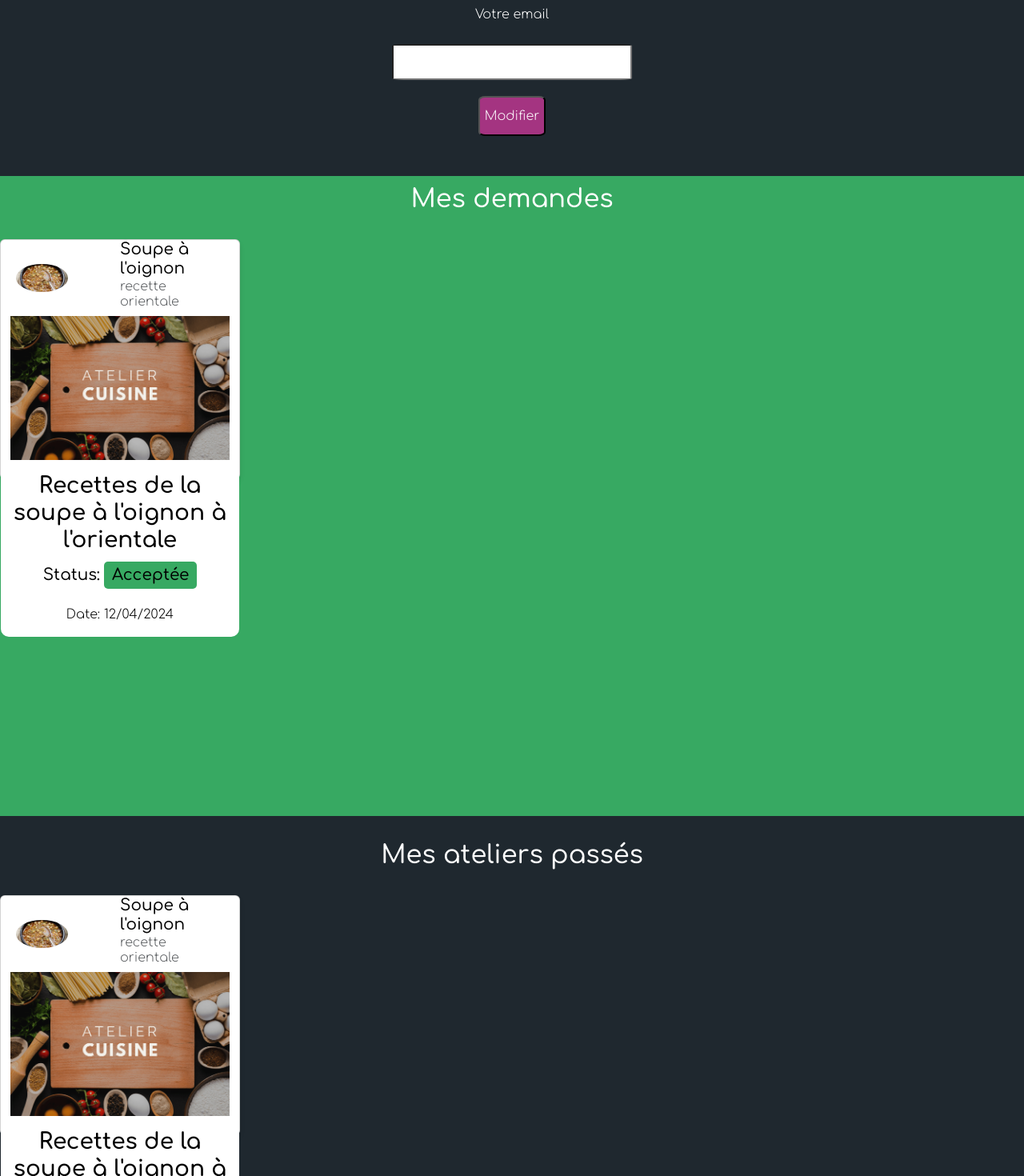
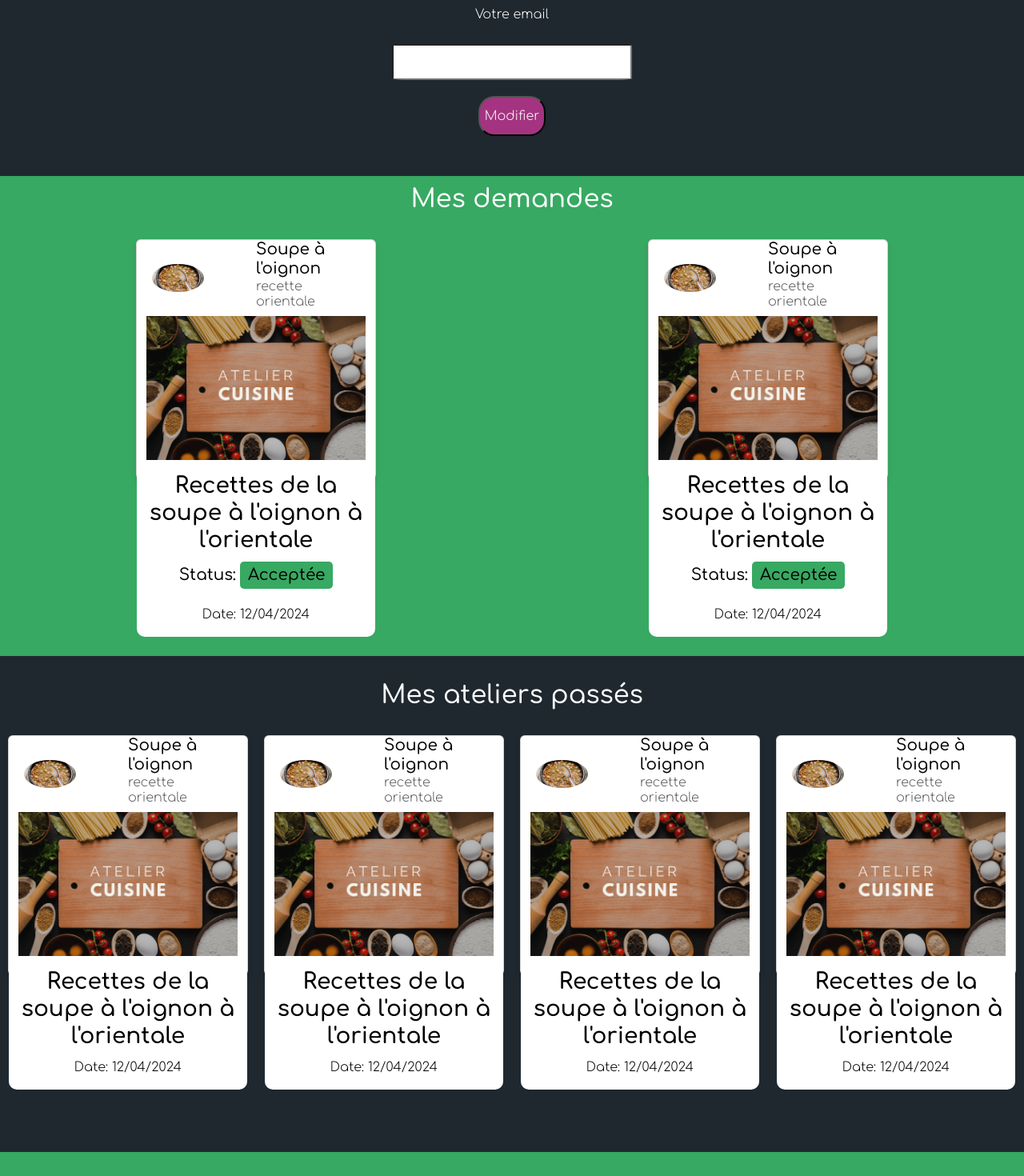
Before and after one commit to Hollowone1/charly_front, a Vue app in the folder Charly_front/: page /profil in a window 1280 px wide. Shown: the part 680-2150 px from the top of the page at 80% size. Built offline with nearby package versions, Linux system fonts and the light colour scheme.

Commit message:
fix: modif de la page profil réalisé par antoine

```diff
--- a/Charly_front/src/views/ProfileView.vue
+++ b/Charly_front/src/views/ProfileView.vue
@@ -3,7 +3,7 @@
         <div class="profil">
             <h2>Mon profil</h2>
             <form>
-                <img src="@/assets/profil.jpg" alt="photo de profil">
+                <img src="@/assets/profil.png" alt="photo de profil">
                 <label for="name">Votre nom</label>
                 <input type="text">
                 <label for="surname">Votre prénom</label>
@@ -15,6 +15,7 @@
         </div>
         <section class="demands">
             <h2>Mes demandes</h2>
+            <div class="cards">
                 <div class="card rounded">
                     <div class="container-fluid">
                         <div class="row border-top-radius">
@@ -34,10 +35,43 @@
                         <div class="row border-bottom-radius">
                             <div class="col-md-12">
                                 <h3 class="card-title mt-3">Recettes de la soupe à l'oignon à l'orientale</h3>
-                            <div class="card-status"> <h5 class="status-btn">Status:
+                                <div class="card-status">
+                                    <h5 class="status-btn">Status:
                                         <div class="state-status">Acceptée</div>
-                            </h5></div>
+                                    </h5>
+                                </div>
                                 <p class="card-date">Date: 12/04/2024</p>
+                            </div>
+                        </div>
+                    </div>
+                </div>
+
+                <div class="card rounded">
+                    <div class="container-fluid">
+                        <div class="row border-top-radius">
+                            <div class="col-md-6">
+                                <img src="@/assets/ragout.jpg" alt="image de la recette" class="img-fluid">
+                            </div>
+                            <div class="col-md-6 d-flex flex-column justify-content-center align-items-start">
+                                <h5 class="card-title">Soupe à l'oignon</h5>
+                                <h6 class="card-subtitle mb-2 text-muted">recette orientale</h6>
+                            </div>
+                        </div>
+                        <div class="row">
+                            <div class="col-md-12">
+                                <img src="@/assets/cuisine.png" alt="image du cours" class="img-fluid w-100">
+                            </div>
+                        </div>
+                        <div class="row border-bottom-radius">
+                            <div class="col-md-12">
+                                <h3 class="card-title mt-3">Recettes de la soupe à l'oignon à l'orientale</h3>
+                                <div class="card-status">
+                                    <h5 class="status-btn">Status:
+                                        <div class="state-status">Acceptée</div>
+                                    </h5>
+                                </div>
+                                <p class="card-date">Date: 12/04/2024</p>
+                            </div>
                         </div>
                     </div>
                 </div>
@@ -45,6 +79,7 @@
         </section>
         <section class="ateliers">
             <h2>Mes ateliers passés</h2>
+            <div class="cards">
                 <div class="card rounded">
                     <div class="container-fluid">
                         <div class="row border-top-radius">
@@ -69,6 +104,83 @@
                         </div>
                     </div>
                 </div>
+
+                <div class="card rounded">
+                    <div class="container-fluid">
+                        <div class="row border-top-radius">
+                            <div class="col-md-6">
+                                <img src="@/assets/ragout.jpg" alt="image de la recette" class="img-fluid">
+                            </div>
+                            <div class="col-md-6 d-flex flex-column justify-content-center align-items-start">
+                                <h5 class="card-title">Soupe à l'oignon</h5>
+                                <h6 class="card-subtitle mb-2 text-muted">recette orientale</h6>
+                            </div>
+                        </div>
+                        <div class="row">
+                            <div class="col-md-12">
+                                <img src="@/assets/cuisine.png" alt="image du cours" class="img-fluid w-100">
+                            </div>
+                        </div>
+                        <div class="row border-bottom-radius">
+                            <div class="col-md-12">
+                                <h3 class="card-title mt-3">Recettes de la soupe à l'oignon à l'orientale</h3>
+                                <p class="card-date">Date: 12/04/2024</p>
+                            </div>
+                        </div>
+                    </div>
+                </div>
+
+                <div class="card rounded">
+                    <div class="container-fluid">
+                        <div class="row border-top-radius">
+                            <div class="col-md-6">
+                                <img src="@/assets/ragout.jpg" alt="image de la recette" class="img-fluid">
+                            </div>
+                            <div class="col-md-6 d-flex flex-column justify-content-center align-items-start">
+                                <h5 class="card-title">Soupe à l'oignon</h5>
+                                <h6 class="card-subtitle mb-2 text-muted">recette orientale</h6>
+                            </div>
+                        </div>
+                        <div class="row">
+                            <div class="col-md-12">
+                                <img src="@/assets/cuisine.png" alt="image du cours" class="img-fluid w-100">
+                            </div>
+                        </div>
+                        <div class="row border-bottom-radius">
+                            <div class="col-md-12">
+                                <h3 class="card-title mt-3">Recettes de la soupe à l'oignon à l'orientale</h3>
+                                <p class="card-date">Date: 12/04/2024</p>
+                            </div>
+                        </div>
+                    </div>
+                </div>
+
+                <div class="card rounded">
+                    <div class="container-fluid">
+                        <div class="row border-top-radius">
+                            <div class="col-md-6">
+                                <img src="@/assets/ragout.jpg" alt="image de la recette" class="img-fluid">
+                            </div>
+                            <div class="col-md-6 d-flex flex-column justify-content-center align-items-start">
+                                <h5 class="card-title">Soupe à l'oignon</h5>
+                                <h6 class="card-subtitle mb-2 text-muted">recette orientale</h6>
+                            </div>
+                        </div>
+                        <div class="row">
+                            <div class="col-md-12">
+                                <img src="@/assets/cuisine.png" alt="image du cours" class="img-fluid w-100">
+                            </div>
+                        </div>
+                        <div class="row border-bottom-radius">
+                            <div class="col-md-12">
+                                <h3 class="card-title mt-3">Recettes de la soupe à l'oignon à l'orientale</h3>
+                                <p class="card-date">Date: 12/04/2024</p>
+                            </div>
+                        </div>
+                    </div>
+                </div>
+
+            </div>
         </section>
     </main>
 
@@ -82,7 +194,6 @@
 @import url('https://fonts.googleapis.com/css2?family=Comfortaa:wght@300..700&display=swap');
 
 
-
 .profil {
   display: flex;
   flex-direction: column;
@@ -92,7 +203,7 @@
 
 .profil h1 {
   margin-bottom: 20px;
-    font-family: 'Comfortaa',sans-serif;
+  font-family: 'Comfortaa', sans-serif;
   font-weight: 400;
 }
 
@@ -111,46 +222,51 @@
 .profil form input {
   width: 100%;
 }
+
 .profil form img {
   align-self: center;
   justify-self: center;
 }
 
-form img{
+form img {
   height: 200px;
   width: 200px;
 }
 
-label{
+label {
   text-align: center;
-    font-family: 'Comfortaa',sans-serif;
+  font-family: 'Comfortaa', sans-serif;
   font-weight: 300;
 }
 
-input{
+input {
   max-width: 400px;
   height: 45px;
   border-radius: 5%;
 }
-form button{
+
+form button {
   max-width: 200px;
   align-self: center;
   justify-self: center;
   background-color: #A43481;
-    border-radius: 10%;
+  border-radius: 20px;
   height: 50px;
   color: #fff;
-    font-family: 'Comfortaa',sans-serif;
+  font-family: 'Comfortaa', sans-serif;
   font-weight: 300;
   margin-bottom: 30px;
 }
-.demands{
+
+.demands {
   background-color: #37A962;
-    height: 800px;
+  height: 600px;
 }
-.ateliers{
-    height:800px
+
+.ateliers {
+  height: 600px;
 }
+
 .card {
   width: 100%;
   max-width: 300px;
@@ -161,47 +277,55 @@ form button{
   box-shadow: 0 4px 6px rgba(0, 0, 0, 0.1);
   display: flex;
   flex-direction: column;
+
   .container-fluid {
     padding: 0;
+
     .row {
       margin: 0;
       background-color: white;
+
       &:first-child {
         display: flex;
         align-items: bottom;
-        justify-content:center;
+        justify-content: center;
+
         img {
           width: 50%;
           height: auto;
           object-fit: cover;
           border-radius: 100%;
         }
+
         .col-md-6 {
           border-top-right-radius: 10px;
           border-top-left-radius: 10px;
           display: flex;
           flex-direction: column;
-          justify-content:center;
-          align-items:flex-start;
+          justify-content: center;
+          align-items: flex-start;
           padding: 0;
           max-width: 130px;
+
           .card-title {
             margin-bottom: 5px;
             color: #000;
             text-align: start;
-            font-family: 'Comfortaa',sans-serif;
+            font-family: 'Comfortaa', sans-serif;
             font-weight: 500;
           }
+
           .card-subtitle {
             margin-bottom: 5px;
             color: #000;
             text-align: start;
-            font-family: 'Comfortaa',sans-serif;
+            font-family: 'Comfortaa', sans-serif;
             font-weight: 300;
 
           }
         }
       }
+
       &:nth-child(2) {
         img {
           width: 100%;
@@ -209,25 +333,30 @@ form button{
           object-fit: contain;
         }
       }
+
       &:last-child {
         display: flex;
         justify-content: space-between;
         align-items: center;
         padding: 0;
+
         .card-title {
           margin-bottom: 10px;
           color: #000;
-          font-family: 'Comfortaa',sans-serif;
+          font-family: 'Comfortaa', sans-serif;
           font-weight: 600;
           text-align: center;
         }
+
         .card-status {
           margin-bottom: 20px;
           color: #000;
+
           .status-btn {
             display: flex;
             justify-content: center;
             align-items: center;
+
             .state-status {
               margin-left: 5px;
               padding: 5px 10px;
@@ -236,29 +365,39 @@ form button{
             }
           }
         }
+
         .card-date {
           text-align: center;
           color: #000;
-          font-family: 'Comfortaa',sans-serif;
+          font-family: 'Comfortaa', sans-serif;
           font-weight: 300;
         }
       }
     }
   }
 }
+
 .border-top-radius {
   border-top-right-radius: 10px;
   border-top-left-radius: 10px;
 }
+
 .border-bottom-radius {
   border-bottom-right-radius: 10px;
   border-bottom-left-radius: 10px;
 }
 
-h2{
+h2 {
   text-align: center;
   padding: 10px;
   margin-top: 20px;
   margin-bottom: 20px;
 }
+
+.cards {
+  display: flex;
+  justify-content: space-around;
+    flex-wrap: wrap;
+
+}
 </style>
```
Also changed, not shown: Charly_front/src/assets/profil.jpg (deleted), Charly_front/src/assets/profil.png (added). Lines whose indentation alone changed are shown as unchanged.
